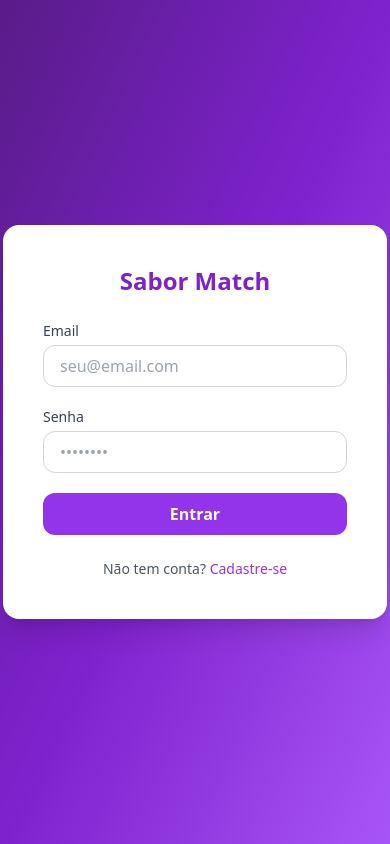
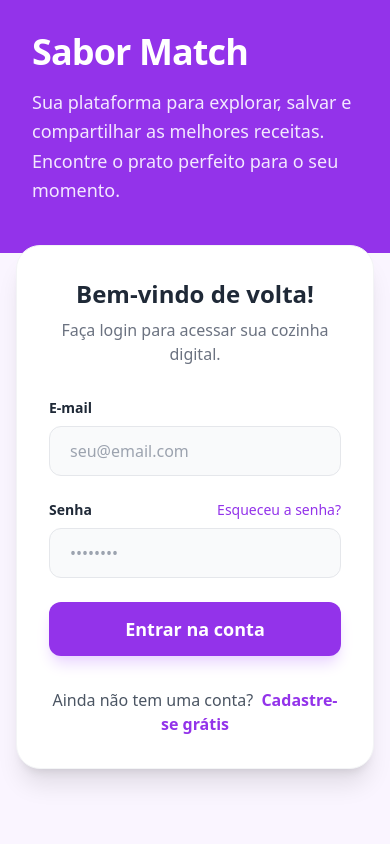
Before and after one commit to burnesz/sabor-match, a React (Vite) app in the folder frontend/: page /login in a window 390 px wide. Built offline with nearby package versions, Linux system fonts and the light colour scheme; no server answers.

Commit message:
Refactor: rotas de login refatoradas para ter mais responsividades

```diff
--- a/frontend/src/index.css
+++ b/frontend/src/index.css
@@ -9,6 +9,10 @@ html {
   width: 100%;
   height: 100%;
   overflow-x: hidden; /* Garante que nada estoure horizontalmente */
+}
+
+body, html {
+  background-color: #9333ea; /* Cor de segurança para o fundo do celular */
 }
 
 :root {
--- a/frontend/src/views/auth/Login.jsx
+++ b/frontend/src/views/auth/Login.jsx
@@ -30,65 +30,116 @@ export default function Login() {
   };
 
   return (
-    <div className="flex w-screen h-screen items-center justify-center bg-gradient-to-br from-purple-900 via-purple-700 to-purple-500">
-      <div className="bg-white rounded-2xl shadow-xl p-10 w-full max-w-sm">
-        <h1 className="text-2xl font-bold text-center text-purple-700 mb-6">
+    <div className="min-h-screen w-screen bg-purple-50 flex flex-col md:flex-row">
+
+      {/* --- LADO ESQUERDO: Apresentação (Desktop) e Header (Mobile) --- */}
+      <div className="w-full md:w-1/2 bg-purple-600 flex flex-col justify-center px-8 py-8 md:p-16 lg:p-24 text-white">
+        <div className="max-w-md mx-auto md:mx-0">
+          <h1 className="text-4xl md:text-5xl font-extrabold mb-4 tracking-tight">
             Sabor Match
           </h1>
+          <p className="text-lg md:text-xl text-purple-100 mb-4 leading-relaxed">
+            Sua plataforma para explorar, salvar e compartilhar as melhores receitas.
+            Encontre o prato perfeito para o seu momento.
+          </p>
 
-        <form className="space-y-5" onSubmit={handleSubmit}>
-          {/* Email */}
+          {/* Oculta os "features" no celular para poupar espaço */}
+          <div className="hidden md:flex flex-col gap-4">
+            <div className="flex items-center gap-3 bg-purple-800/30 p-4 rounded-2xl backdrop-blur-sm border border-purple-500/30">
+              <span className="text-2xl">🍳</span>
+              <p className="font-medium text-purple-50">Descubra novos sabores todos os dias</p>
+            </div>
+            <div className="flex items-center gap-3 bg-purple-800/30 p-4 rounded-2xl backdrop-blur-sm border border-purple-500/30">
+              <span className="text-2xl">❤️</span>
+              <p className="font-medium text-purple-50">Guarde suas receitas favoritas</p>
+            </div>
+          </div>
+        </div>
+      </div>
+
+      {/* --- LADO DIREITO: Formulário de Login --- */}
+      <div className="w-full md:w-1/2 flex items-center justify-center p-4 sm:p-8 md:p-12 lg:p-24 relative -top-6 md:top-0">
+
+        {/* O formulário "sobe" um pouquinho no mobile para sobrepor o fundo roxo */}
+        <div className="w-full max-w-md bg-white p-8 sm:p-10 rounded-3xl shadow-xl md:shadow-none md:bg-transparent border border-gray-100 md:border-transparent">
+          <div className="mb-8 text-center md:text-left">
+            <h2 className="text-2xl font-bold text-gray-800 mb-2">Bem-vindo de volta!</h2>
+            <p className="text-gray-500">Faça login para acessar sua cozinha digital.</p>
+          </div>
+
+          <form className="space-y-6" onSubmit={handleSubmit}>
+            {/* Campo: Email */}
             <div>
-            <label className="block text-sm font-medium text-gray-700 mb-1">
-              Email
+              <label className="block text-sm font-semibold text-gray-800 mb-2">
+                E-mail
               </label>
               <input
                 type="email"
                 value={email}
                 onChange={(e) => setEmail(e.target.value)}
                 placeholder="seu@email.com"
-              className="w-full px-4 py-2 border border-gray-300 rounded-xl focus:outline-none focus:ring-2 focus:ring-purple-500"
+                className="w-full px-5 py-3 bg-gray-50 border border-gray-200 rounded-xl focus:outline-none focus:ring-2 focus:ring-purple-500 focus:bg-white transition-all text-gray-800 placeholder-gray-400"
+                required
               />
             </div>
 
-          {/* Senha */}
+            {/* Campo: Senha */}
             <div>
-            <label className="block text-sm font-medium text-gray-700 mb-1">
+              <div className="flex justify-between items-center mb-2">
+                <label className="block text-sm font-semibold text-gray-800">
                   Senha
                 </label>
+                {/* Link placeholder para "Esqueceu a senha" */}
+                <a href="#" className="text-sm text-purple-600 hover:text-purple-700 font-medium hover:underline transition">
+                  Esqueceu a senha?
+                </a>
+              </div>
               <input
                 type="password"
                 value={password}
                 onChange={(e) => setPassword(e.target.value)}
                 placeholder="••••••••"
-              className="w-full px-4 py-2 border border-gray-300 rounded-xl focus:outline-none focus:ring-2 focus:ring-purple-500"
+                className="w-full px-5 py-3 bg-gray-50 border border-gray-200 rounded-xl focus:outline-none focus:ring-2 focus:ring-purple-500 focus:bg-white transition-all text-gray-800 placeholder-gray-400"
+                required
               />
             </div>
 
-          {/* Mensagem de erro */}
-          {error && <p className="text-red-500 text-sm">{error}</p>}
-          {success && <p className="text-green-500 text-sm">{success}</p>}
+            {/* Mensagens de Feedback */}
+            {error && (
+              <div className="p-3 bg-red-50 text-red-600 border border-red-100 rounded-xl text-sm font-medium text-center animate-fade-in">
+                {error}
+              </div>
+            )}
+            {success && (
+              <div className="p-3 bg-green-50 text-green-600 border border-green-100 rounded-xl text-sm font-medium text-center animate-fade-in">
+                {success}
+              </div>
+            )}
 
-          {/* Botão */}
+            {/* Botão de Submit */}
             <button
               type="submit"
-            className="w-full bg-purple-600 text-white py-2 rounded-xl font-semibold hover:bg-purple-700 transition"
+              className="w-full bg-purple-600 text-white py-3 md:py-4 rounded-xl font-bold text-lg shadow-lg shadow-purple-200 hover:bg-purple-700 hover:-translate-y-1 hover:shadow-xl transition-all active:scale-95"
             >
-            Entrar
+              Entrar na conta
             </button>
           </form>
 
-        {/* Link de registro */}
-        <p className="text-center text-sm text-gray-600 mt-6">
-          Não tem conta?{" "}
+          {/* Rodapé do Formulário */}
+          <div className="mt-8 text-center">
+            <p className="text-gray-600 font-medium">
+              Ainda não tem uma conta?{" "}
               <a
                 href="/registrar"
-            className="text-purple-600 font-medium hover:underline"
+                className="text-purple-600 font-bold hover:text-purple-800 hover:underline transition ml-1"
               >
-            Cadastre-se
+                Cadastre-se grátis
               </a>
             </p>
           </div>
         </div>
+      </div>
+
+    </div>
   );
 }
--- a/frontend/src/views/auth/Register.jsx
+++ b/frontend/src/views/auth/Register.jsx
@@ -32,16 +32,44 @@ export default function Register() {
   };
 
   return (
-    <div className="flex w-screen h-screen items-center justify-center bg-gradient-to-br from-purple-900 via-purple-700 to-purple-500">
-      <div className="bg-white rounded-2xl shadow-xl p-10 w-full max-w-sm">
-        <h1 className="text-2xl font-bold text-center text-purple-700 mb-6">
-          Criar Conta
+    <div className="min-h-screen w-screen bg-purple-50 flex flex-col md:flex-row">
+
+      {/* --- LADO ESQUERDO: Apresentação --- */}
+      <div className="w-full md:w-1/2 bg-purple-600 flex flex-col justify-center px-8 py-8  md:p-16 lg:p-24 text-white">
+        <div className="max-w-md mx-auto md:mx-0">
+          <h1 className="text-4xl md:text-5xl font-extrabold mb-4 tracking-tight">
+            Junte-se a nós!
           </h1>
+          <p className="text-lg md:text-xl text-purple-100 mb-8 leading-relaxed">
+            Crie sua conta no Sabor Match para começar a salvar suas receitas favoritas.
+          </p>
+
+          <div className="hidden md:flex flex-col gap-4">
+            <div className="flex items-center gap-3 bg-purple-800/30 p-4 rounded-2xl backdrop-blur-sm border border-purple-500/30">
+              <span className="text-2xl">👨‍🍳</span>
+              <p className="font-medium text-purple-50">Crie seu próprio livro de receitas digital</p>
+            </div>
+            <div className="flex items-center gap-3 bg-purple-800/30 p-4 rounded-2xl backdrop-blur-sm border border-purple-500/30">
+              <span className="text-2xl">🌍</span>
+              <p className="font-medium text-purple-50">Compartilhe suas ideias com a comunidade</p>
+            </div>
+          </div>
+        </div>
+      </div>
+
+      {/* --- LADO DIREITO: Formulário de Registro --- */}
+      <div className="w-full md:w-1/2 flex items-center justify-center p-4 sm:p-8 md:p-12 lg:p-24 relative -top-6 md:top-0">
+
+        <div className="w-full max-w-md bg-white p-8 sm:p-10 rounded-3xl shadow-xl md:shadow-none md:bg-transparent border border-gray-100 md:border-transparent">
+          <div className="mb-8 text-center md:text-left">
+            <h2 className="text-2xl font-bold text-gray-800 mb-2">Criar nova conta</h2>
+            <p className="text-gray-500">Preencha os dados abaixo para começar.</p>
+          </div>
 
           <form className="space-y-5" onSubmit={handleSubmit}>
-          {/* Nome */}
+            {/* Campo: Nome */}
             <div>
-            <label className="block text-sm font-medium text-gray-700 mb-1">
+              <label className="block text-sm font-semibold text-gray-800 mb-1">
                 Nome
               </label>
               <input
@@ -49,14 +77,14 @@ export default function Register() {
                 placeholder="Seu nome"
                 value={nome}
                 onChange={(e) => setNome(e.target.value)}
-              className="w-full px-4 py-2 border border-gray-300 rounded-xl focus:outline-none focus:ring-2 focus:ring-purple-500"
+                className="w-full px-5 py-3 bg-gray-50 border border-gray-200 rounded-xl focus:outline-none focus:ring-2 focus:ring-purple-500 focus:bg-white transition-all text-gray-800 placeholder-gray-400"
                 required
               />
             </div>
 
-          {/* Email */}
+            {/* Campo: Email */}
             <div>
-            <label className="block text-sm font-medium text-gray-700 mb-1">
+              <label className="block text-sm font-semibold text-gray-800 mb-1">
                 Email
               </label>
               <input
@@ -64,14 +92,15 @@ export default function Register() {
                 placeholder="seu@email.com"
                 value={email}
                 onChange={(e) => setEmail(e.target.value)}
-              className="w-full px-4 py-2 border border-gray-300 rounded-xl focus:outline-none focus:ring-2 focus:ring-purple-500"
+                className="w-full px-5 py-3 bg-gray-50 border border-gray-200 rounded-xl focus:outline-none focus:ring-2 focus:ring-purple-500 focus:bg-white transition-all text-gray-800 placeholder-gray-400"
                 required
               />
             </div>
 
-          {/* Senha */}
-          <div>
-            <label className="block text-sm font-medium text-gray-700 mb-1">
+            {/* Campo: Senha e Confirmar Senha (Lado a Lado no Desktop) */}
+            <div className="flex flex-col md:flex-row gap-5">
+              <div className="w-full">
+                <label className="block text-sm font-semibold text-gray-800 mb-1">
                   Senha
                 </label>
                 <input
@@ -79,14 +108,12 @@ export default function Register() {
                   placeholder="••••••••"
                   value={password}
                   onChange={(e) => setPassword(e.target.value)}
-              className="w-full px-4 py-2 border border-gray-300 rounded-xl focus:outline-none focus:ring-2 focus:ring-purple-500"
+                  className="w-full px-5 py-3 bg-gray-50 border border-gray-200 rounded-xl focus:outline-none focus:ring-2 focus:ring-purple-500 focus:bg-white transition-all text-gray-800 placeholder-gray-400"
                   required
                 />
               </div>
-
-          {/* Confirmar Senha */}
-          <div>
-            <label className="block text-sm font-medium text-gray-700 mb-1">
+              <div className="w-full">
+                <label className="block text-sm font-semibold text-gray-800 mb-1">
                   Confirmar Senha
                 </label>
                 <input
@@ -94,36 +121,49 @@ export default function Register() {
                   placeholder="••••••••"
                   value={confirmPassword}
                   onChange={(e) => setConfirmPassword(e.target.value)}
-              className="w-full px-4 py-2 border border-gray-300 rounded-xl focus:outline-none focus:ring-2 focus:ring-purple-500"
+                  className="w-full px-5 py-3 bg-gray-50 border border-gray-200 rounded-xl focus:outline-none focus:ring-2 focus:ring-purple-500 focus:bg-white transition-all text-gray-800 placeholder-gray-400"
                   required
                 />
               </div>
+            </div>
 
-          {/* Botão */}
+            {/* Mensagens de Feedback */}
+            {error && (
+              <div className="p-3 bg-red-50 text-red-600 border border-red-100 rounded-xl text-sm font-medium text-center animate-fade-in">
+                {error}
+              </div>
+            )}
+            {success && (
+              <div className="p-3 bg-green-50 text-green-600 border border-green-100 rounded-xl text-sm font-medium text-center animate-fade-in">
+                {success}
+              </div>
+            )}
+
+            {/* Botão de Submit */}
             <button
               type="submit"
-            className="w-full bg-purple-600 text-white py-2 rounded-xl font-semibold hover:bg-purple-700 transition"
+              className="w-full mt-2 bg-purple-600 text-white py-3 md:py-4 rounded-xl font-bold text-lg shadow-lg shadow-purple-200 hover:bg-purple-700 hover:-translate-y-1 hover:shadow-xl transition-all active:scale-95"
             >
               Cadastrar
             </button>
           </form>
 
-        {/* Mensagens de erro e sucesso */}
-        {error && (
-          <p className="text-red-600 text-center mt-4">{error}</p>
-        )}
-        {success && (
-          <p className="text-green-600 text-center mt-4">{success}</p>
-        )}
-
-        {/* Link para login */}
-        <p className="text-center text-sm text-gray-600 mt-6">
+          {/* Rodapé do Formulário */}
+          <div className="mt-8 text-center">
+            <p className="text-gray-600 font-medium">
               Já tem conta?{" "}
-          <a href="/" className="text-purple-600 font-medium hover:underline">
+              {/* Ajustado para apontar para a sua rota "/" */}
+              <a
+                href="/"
+                className="text-purple-600 font-bold hover:text-purple-800 hover:underline transition ml-1"
+              >
                 Entrar
               </a>
             </p>
           </div>
         </div>
+      </div>
+
+    </div>
   );
 }
```
Lines whose indentation alone changed are shown as unchanged.
